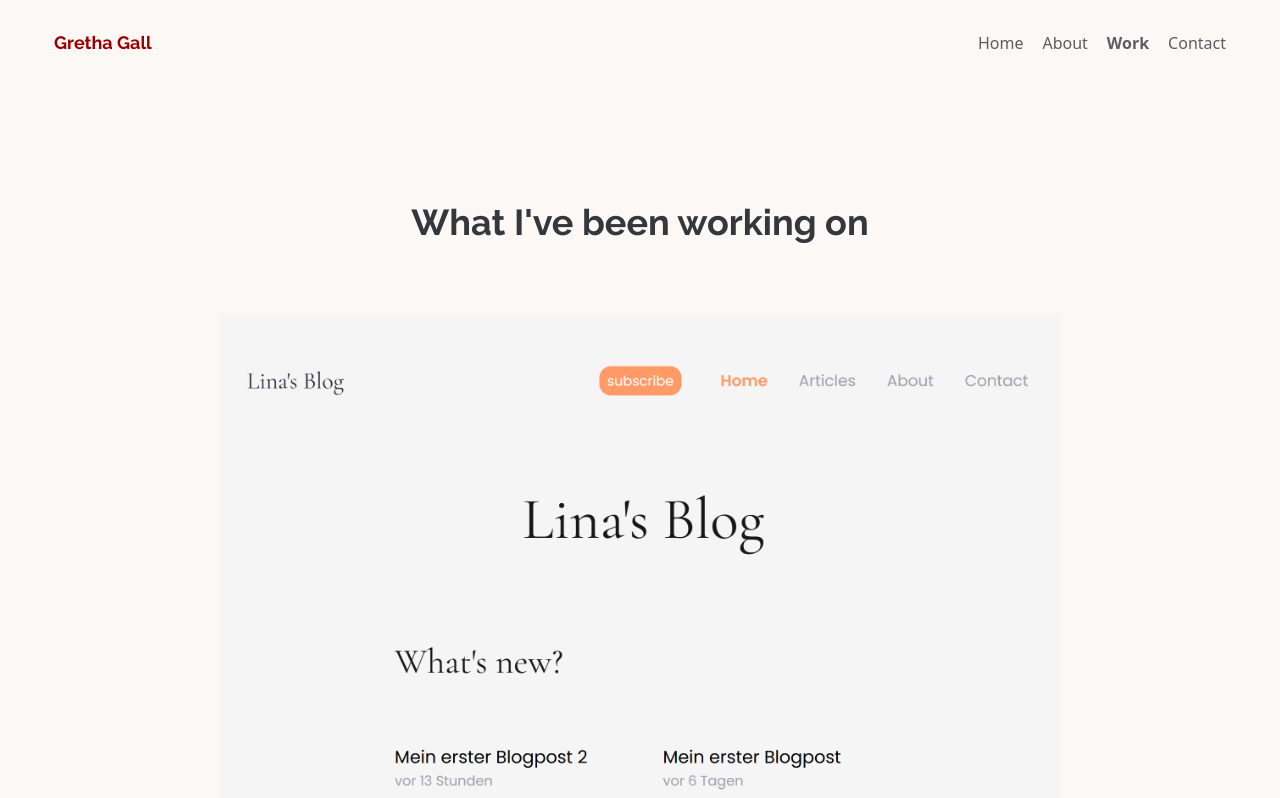
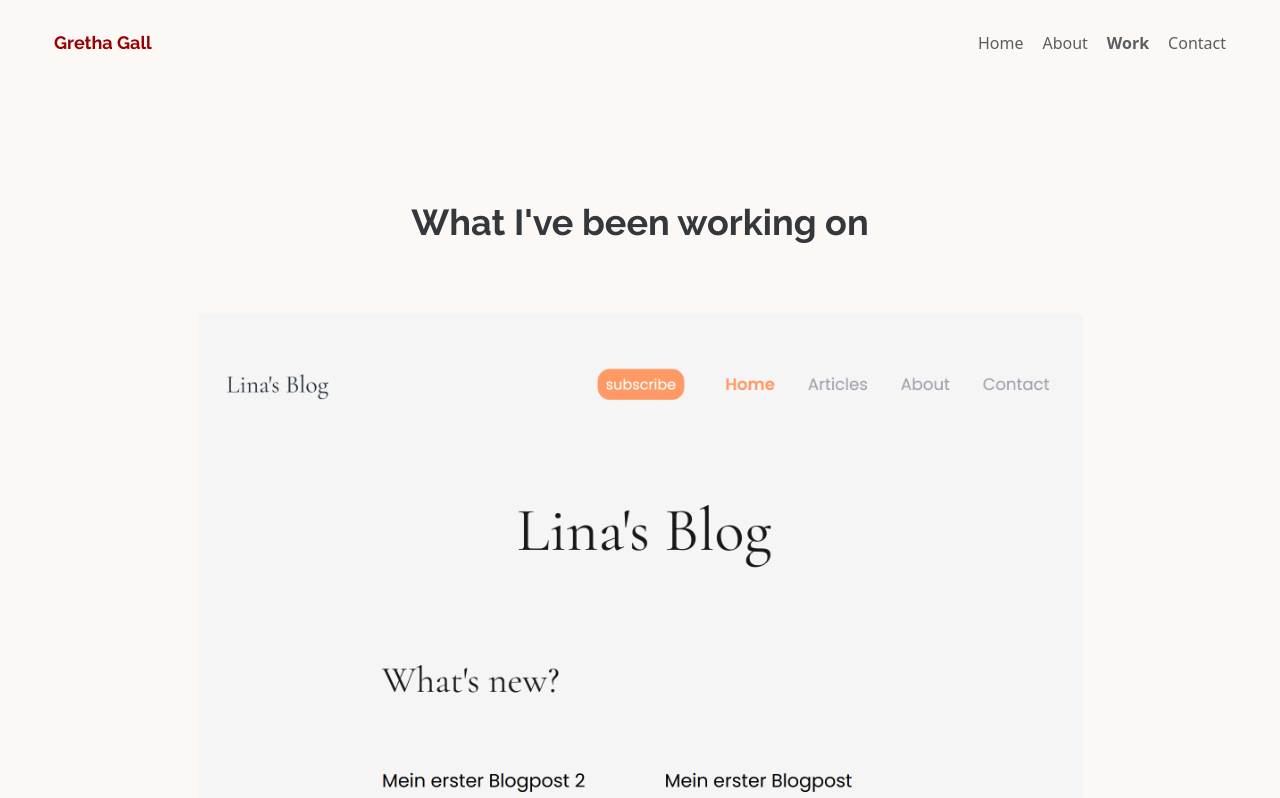
Before and after one commit to grethaga/react-portfolio, a React (Create React App) app: page /work in a window 1280 px wide. Shown: the top 798 px of the page. Built offline with nearby package versions, Linux system fonts and the light colour scheme; a small style sheet from the web is missing.

Commit message:
Update Work.css

```diff
--- a/src/style/Work.css
+++ b/src/style/Work.css
@@ -6,8 +6,7 @@
 }
 
 .Work {
-  max-width: 100%;
-  margin: 100px 50px;
+  margin: 100px 20px;
 }
 
 .Work h1 {
```
